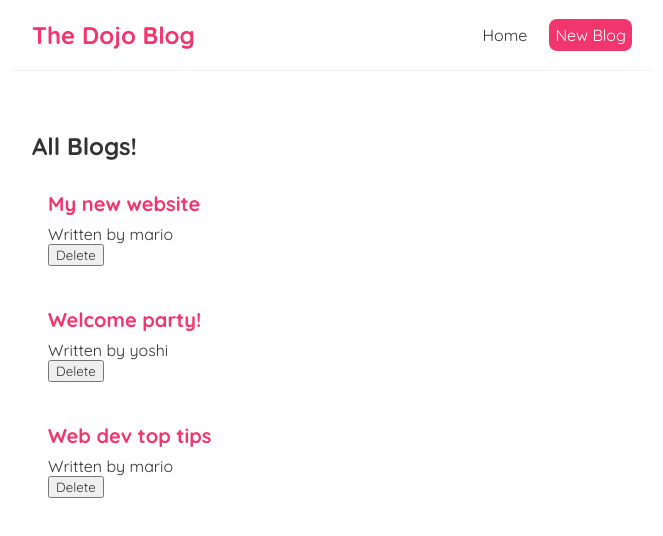
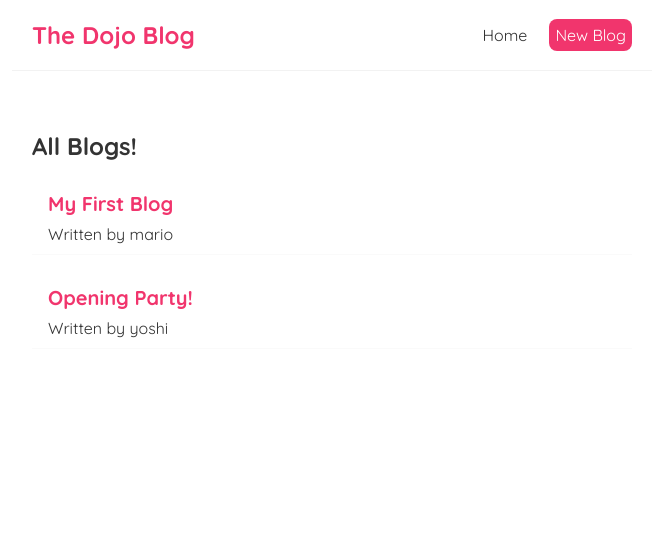
Before and after one commit to sam-sly/dojo-blog-practice, a React (Create React App) app: page / in a window 1280 px wide. Shown: the top 536 px of the page, without its empty margins (308-971 px from the left). Built offline with nearby package versions, Linux system fonts and the light colour scheme; data requests are answered from the project's data file; the HTML template or start-up script is replaced by a standard one.

Commit message:
Handling fetch errors lesson

```diff
--- a/src/BlogList.js
+++ b/src/BlogList.js
@@ -1,4 +1,4 @@
-const BlogList = ({ blogs, title, handleDelete }) => {
+const BlogList = ({ blogs, title }) => {
     return (
         <div className="blog-list">
             <h2>{ title }</h2>
@@ -6,7 +6,6 @@
                 <div className="blog-preview" key={blog.id}>
                     <h2>{ blog.title }</h2>
                     <p>Written by { blog.author }</p>
-                    <button onClick={() => handleDelete(blog.id)}>Delete</button>
                 </div>
             ))}
         </div>
--- a/src/Home.js
+++ b/src/Home.js
@@ -3,24 +3,37 @@
 
 const Home = () => {
 
-    const [blogs, setBlogs] = useState([
-        { title: 'My new website', body: 'lorem ipsum...', author: 'mario', id: 1 },
-        { title: 'Welcome party!', body: 'lorem ipsum...', author: 'yoshi', id: 2 },
-        { title: 'Web dev top tips', body: 'lorem ipsum...', author: 'mario', id: 3 }
-    ]);
-
-    const handleDelete = (id) => {
-        const newBlogs = blogs.filter(blog => blog.id !== id);
-        setBlogs(newBlogs);
-    }
+    const [blogs, setBlogs] = useState(null);
+    const [isPending, setIsPending] = useState(true);
+    const [error, setError] = useState(null);
 
     useEffect(() => {
-        console.log('use effect ran');
-    });
+        setTimeout(() => {
+            fetch('http://localhost:8000/blogs')
+                .then(res => {
+                    if (!res.ok) {
+                        throw Error('Could not fetch the data for that resource');
+                    }
+                    return res.json();
+                })
+                .then(data => {
+                    //console.log(data);
+                    setBlogs(data);
+                    setIsPending(false);
+                    setError(null);
+                })
+                .catch(err => {
+                    setIsPending(false);
+                    setError(err.message);
+                });
+        }, 1000);
+    }, []);
 
     return (
         <div className="home">
-            <BlogList blogs={blogs} title="All Blogs!" handleDelete={handleDelete} />
+            {error && <div>{ error }</div>}
+            {isPending && <div>Loading...</div>}
+            {blogs && <BlogList blogs={blogs} title="All Blogs!" />}
         </div>
      );
 }
```
Also changed, not shown: data/db.json (renamed from date/db.json).
